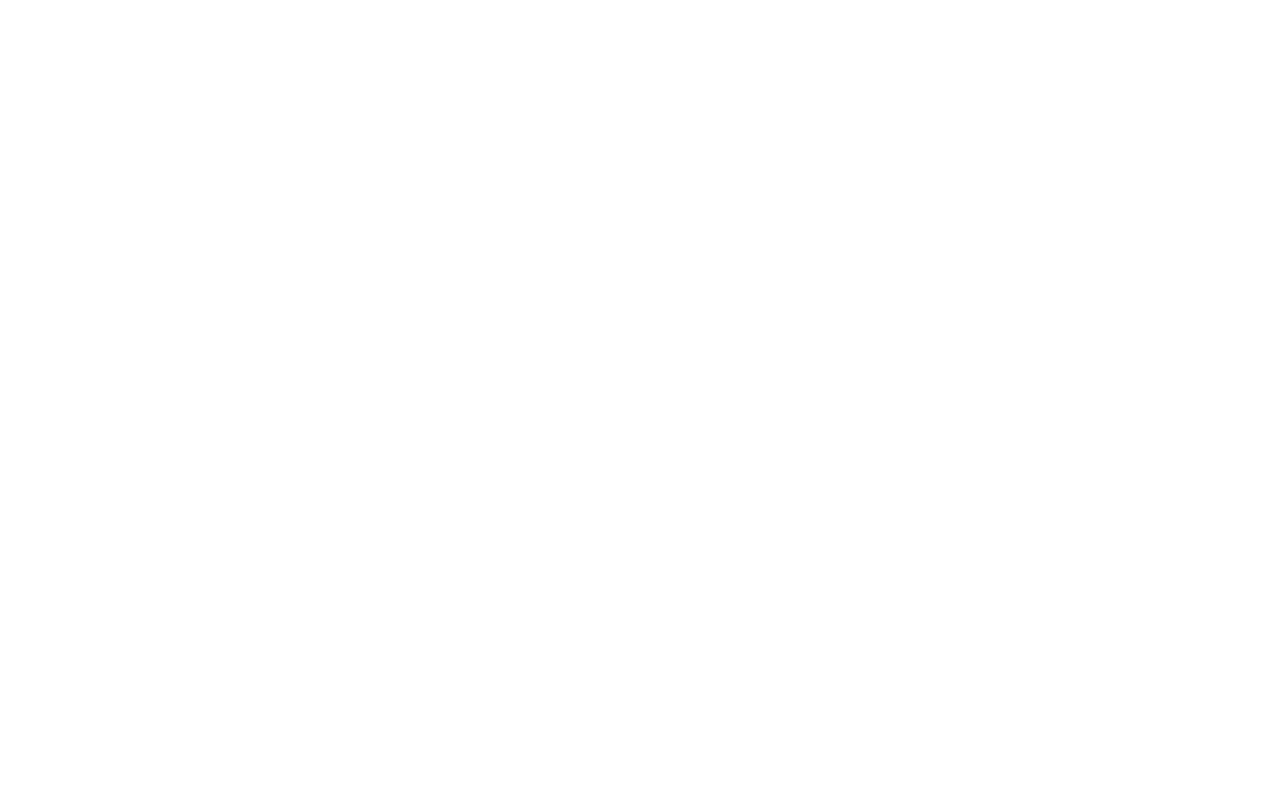
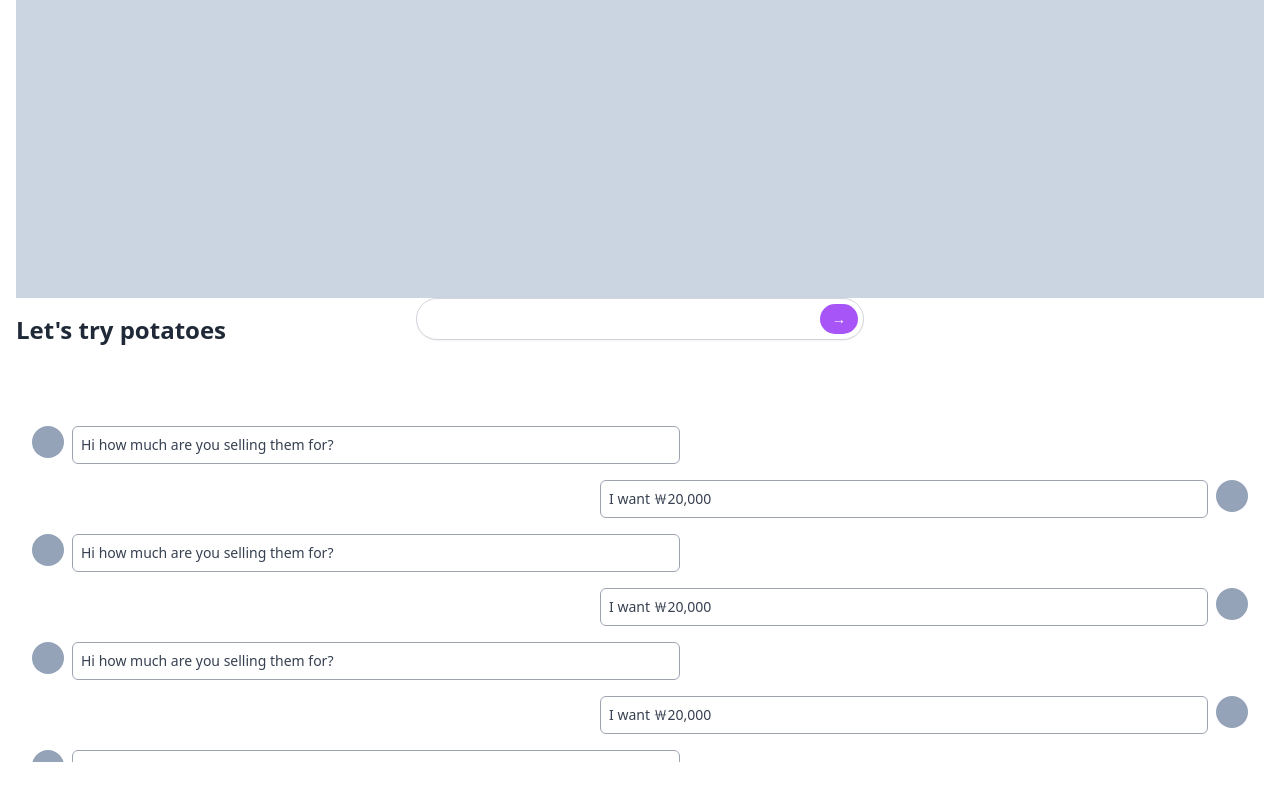
Before and after one commit to jaieve/carrot-market, a Next.js app: page /live/1 in a window 1280 px wide. Before the commit this address had no page. Shown: the part 444-1244 px from the top of the page. Before the commit the page ends 800 px from the top, so only its background shows below. Built offline with nearby package versions, Linux system fonts and the light colour scheme.

Commit message:
5.14 Stream
LiveDetail 화면 생성

```diff
--- /dev/null
+++ b/pages/live/[id].tsx
@@ -0,0 +1,116 @@
+import type {NextPage} from "next";
+
+const LineDetail: NextPage = () => {
+    return (
+    <div className="py-10 px-4 space-y-4">
+        <div className="w-full bg-slate-300 aspect-video">
+        </div>
+        <h3 className="text-gray-800 text-2xl mt-2 font-semibold">Let's try potatoes</h3>
+        <div className="space-y-4 px-4 py-16 h-[50vh] overflow-y-scroll">
+            <div className="flex items-start space-x-2">
+                <div className="h-8 w-8 rounded-full bg-slate-400" />
+                <div className="w-1/2 rounded-md border border-gray-400 p-2 text-sm text-gray-700">
+                <p>Hi how much are you selling them for?</p>
+                </div>
+            </div>
+
+            <div className="flex flex-row-reverse items-start space-x-2 space-x-reverse">
+                <div className="h-8 w-8 rounded-full bg-slate-400" />
+                <div className="w-1/2 rounded-md border border-gray-400 p-2 text-sm text-gray-700">
+                <p> I want ￦20,000</p>
+                </div>
+
+            </div>
+            <div className="flex items-start space-x-2">
+                <div className="h-8 w-8 rounded-full bg-slate-400" />
+                <div className="w-1/2 rounded-md border border-gray-400 p-2 text-sm text-gray-700">
+                <p>Hi how much are you selling them for?</p>
+                </div>
+            </div>
+
+            <div className="flex flex-row-reverse items-start space-x-2 space-x-reverse">
+                <div className="h-8 w-8 rounded-full bg-slate-400" />
+                <div className="w-1/2 rounded-md border border-gray-400 p-2 text-sm text-gray-700">
+                <p> I want ￦20,000</p>
+                </div>
+
+            </div>
+            <div className="flex items-start space-x-2">
+                <div className="h-8 w-8 rounded-full bg-slate-400" />
+                <div className="w-1/2 rounded-md border border-gray-400 p-2 text-sm text-gray-700">
+                <p>Hi how much are you selling them for?</p>
+                </div>
+            </div>
+
+            <div className="flex flex-row-reverse items-start space-x-2 space-x-reverse">
+                <div className="h-8 w-8 rounded-full bg-slate-400" />
+                <div className="w-1/2 rounded-md border border-gray-400 p-2 text-sm text-gray-700">
+                <p> I want ￦20,000</p>
+                </div>
+
+            </div>
+            <div className="flex items-start space-x-2">
+                <div className="h-8 w-8 rounded-full bg-slate-400" />
+                <div className="w-1/2 rounded-md border border-gray-400 p-2 text-sm text-gray-700">
+                <p>Hi how much are you selling them for?</p>
+                </div>
+            </div>
+
+            <div className="flex flex-row-reverse items-start space-x-2 space-x-reverse">
+                <div className="h-8 w-8 rounded-full bg-slate-400" />
+                <div className="w-1/2 rounded-md border border-gray-400 p-2 text-sm text-gray-700">
+                <p> I want ￦20,000</p>
+                </div>
+
+            </div>
+            <div className="flex items-start space-x-2">
+                <div className="h-8 w-8 rounded-full bg-slate-400" />
+                <div className="w-1/2 rounded-md border border-gray-400 p-2 text-sm text-gray-700">
+                <p>Hi how much are you selling them for?</p>
+                </div>
+            </div>
+
+            <div className="flex flex-row-reverse items-start space-x-2 space-x-reverse">
+                <div className="h-8 w-8 rounded-full bg-slate-400" />
+                <div className="w-1/2 rounded-md border border-gray-400 p-2 text-sm text-gray-700">
+                <p> I want ￦20,000</p>
+                </div>
+
+            </div>
+            <div className="flex items-start space-x-2">
+                <div className="h-8 w-8 rounded-full bg-slate-400" />
+                <div className="w-1/2 rounded-md border border-gray-400 p-2 text-sm text-gray-700">
+                <p>Hi how much are you selling them for?</p>
+                </div>
+            </div>
+
+            <div className="flex flex-row-reverse items-start space-x-2 space-x-reverse">
+                <div className="h-8 w-8 rounded-full bg-slate-400" />
+                <div className="w-1/2 rounded-md border border-gray-400 p-2 text-sm text-gray-700">
+                <p> I want ￦20,000</p>
+                </div>
+
+            </div>
+        </div>
+        <div className="fixed inset-x-0 bottom-4 left-0 right-0 mx-auto w-full max-w-md">
+        <div className="relative flex items-center">
+          <input
+            type="text"
+            className="w-full rounded-full border-gray-300 pr-12 shadow-sm focus:border-purple-500 focus:outline-none focus:ring-purple-300 focus:ring-purple-500"
+          />
+
+          <div className="absolute inset-y-0 right-0  flex py-1.5 pr-1.5">
+            <button
+              className=" flex items-center rounded-full bg-purple-500 px-3 text-sm font-semibold
+            text-white focus:ring-2 focus:ring-purple-500 focus:ring-offset-2"
+            >
+              &rarr;
+            </button>
+          </div>
+        </div>
+      </div>
+    </div>
+    )
+};
+
+export default LineDetail;
```
Also changed, not shown: pages/live/index.tsx (renamed from pages/live.tsx).
